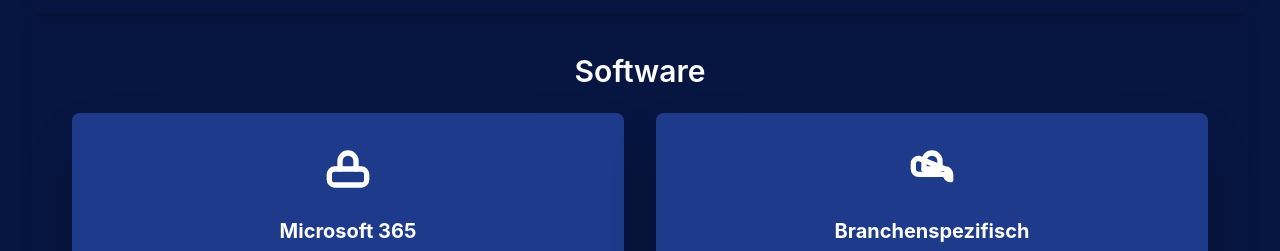
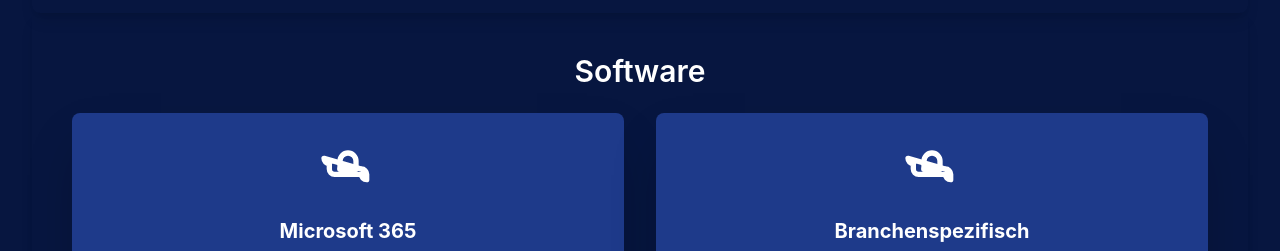
Before and after one commit to MeisnerMax/NexGen, a Next.js app: page / in a window 1280 px wide. Shown: the part 4020-4271 px from the top of the page. Built offline with nearby package versions, Linux system fonts and the light colour scheme.

Commit message:
Update index.js

```diff
--- a/pages/index.js
+++ b/pages/index.js
@@ -341,7 +341,7 @@
       link: "/services/automation",
       icon: (
         <svg xmlns="http://www.w3.org/2000/svg" className="h-16 w-16 text-text-white mx-auto" fill="none" viewBox="0 0 24 24" stroke="currentColor">
-          <path strokeLinecap="round" strokeLinejoin="round" strokeWidth={2} d="M9 12h6m2 0a2 2 0 012 2v2a2 2 0 01-2 2H7a2 2 0 01-2-2v-2a2 2 0 012-2z" />
+          <path strokeLinecap="round" strokeLinejoin="round" strokeWidth={2} d="M9 12h6m2 0a2 2 0 012 2v2a2 2 0 01-2-2H7a2 2 0 01-2-2v-2a2 2 0 01-2-2z" />
           <path strokeLinecap="round" strokeLinejoin="round" strokeWidth={2} d="M15 12V9a3 3 0 00-6 0v3" />
         </svg>
       ),
@@ -352,7 +352,7 @@
       link: "/services/automation",
       icon: (
         <svg xmlns="http://www.w3.org/2000/svg" className="h-16 w-16 text-text-white mx-auto" fill="none" viewBox="0 0 24 24" stroke="currentColor">
-          <path strokeLinecap="round" strokeLinejoin="round" strokeWidth={2} d="M9 12h6m2 0a2 2 0 012 2v2a2 2 0 01-2-2H7a2 2 0 01-2-2v-2a2 2 0 012-2z" />
+          <path strokeLinecap="round" strokeLinejoin="round" strokeWidth={2} d="M9 12h6m2 0a2 2 0 012 2v2a2 2 0 01-2-2H7a2 2 0 01-2-2v-2a2 2 0 01-2-2z" />
           <path strokeLinecap="round" strokeLinejoin="round" strokeWidth={2} d="M15 12V9a3 3 0 00-6 0v3" />
         </svg>
       ),
@@ -363,7 +363,7 @@
   return (
     <>
       <Head>
-        <title>Nexgen Consulting – Digitalisierung, Webdesign, SEO und Prozessautomatisierung</title>
+        <title>Nexgen Consulting – Digitalisierung, Webdesign und Automatisierung</title>
         <meta
           name="description"
           content="Nexgen Consulting – Ihr Partner für Digitalisierung, Prozessautomatisierung, Webdesign und SEO-Optimierung für kleine und mittelständische Unternehmen."
@@ -389,6 +389,13 @@
             ]
           }) }}
         />
+        {/* Open Graph Meta Tags */}
+        <meta property="og:type" content="website" />
+        <meta property="og:title" content="Nexgen Consulting – Digitalisierung, Webdesign und Automatisierung" />
+        <meta property="og:description" content="Nexgen Consulting – Ihr Partner für Digitalisierung, Prozessautomatisierung, Webdesign und SEO-Optimierung für kleine und mittelständische Unternehmen." />
+        <meta property="og:image" content="https://nexgen-consulting.de/logo.png" />
+        <meta property="og:url" content="https://nexgen-consulting.de" />
+        <meta property="og:site_name" content="Nexgen Consulting" />
       </Head>
 
       <NavBar />
```
